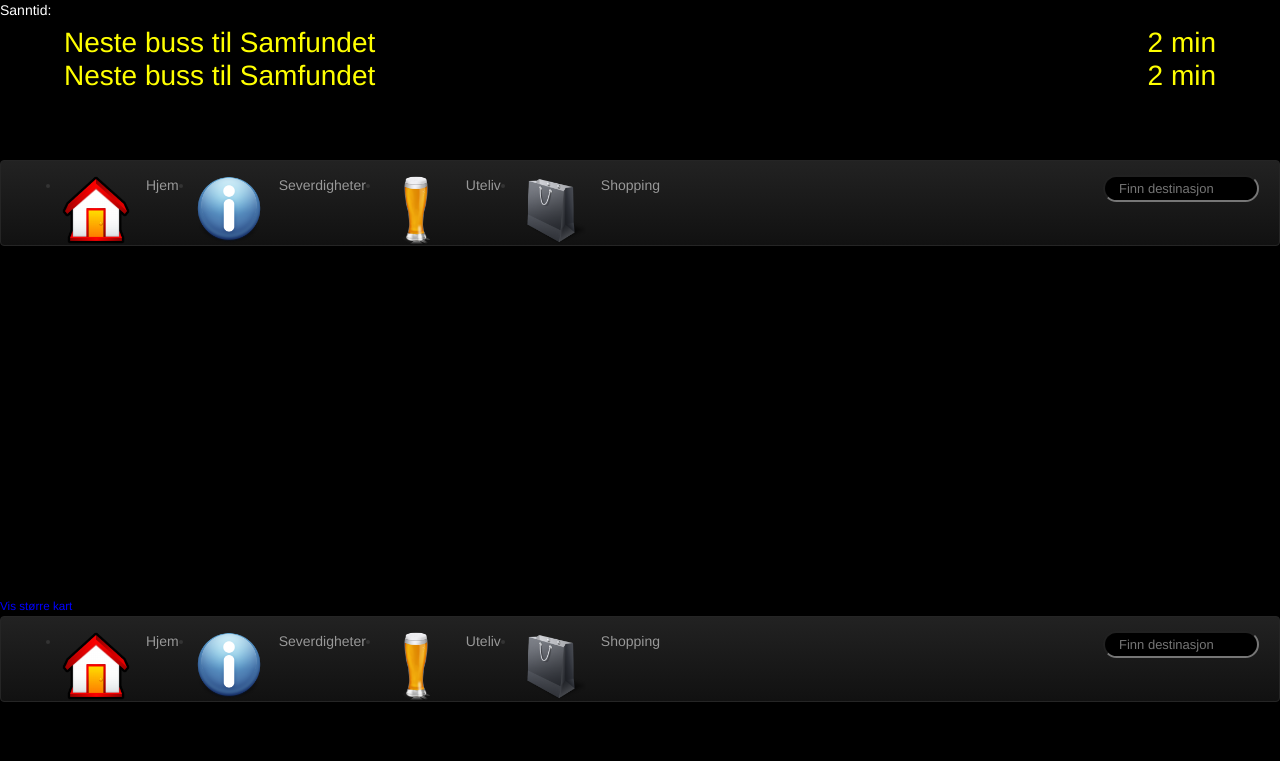
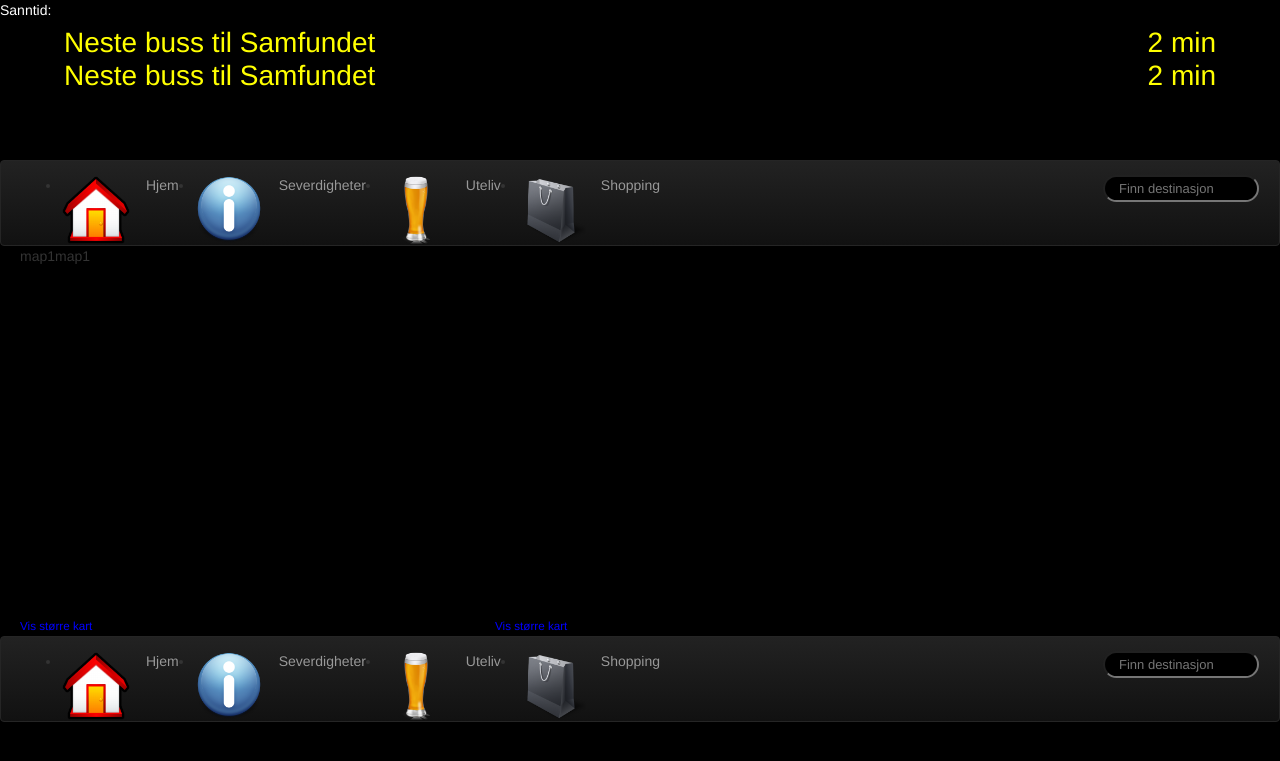
Before and after one commit to magnuskiro/ATBdemo, a PHP site: page /step_1.php in a window 1280 px wide. Shown: the top 761 px of the page. Run offline with PHP 8.4, Linux system fonts and the light colour scheme; some libraries are stand-ins or nearby versions.

Commit message:
ferdigstilling av steg 1
Søk i søkefelt fører til step_1.php som viser to kart; der man skal gå.

```diff
--- a/head.php
+++ b/head.php
@@ -10,7 +10,14 @@
     <link href="menu.css" rel="stylesheet">
     <link href="bootstrap-responsive.css" rel="stylesheet">
     <link href="st.css" rel="stylesheet">
-
+    <script>
+        function isEnterPressed(e) {
+            if (e.keyCode == 13) {
+                document.location = 'step_1.php';
+                return false;
+            }
+        }
+    </script>
 
     <script type="text/javascript" async="" id="gauges-tracker" data-site-id="4f0dc9fef5a1f55508000013" src="//secure.gaug.es/track.js"></script><script type="text/javascript" async="" src="http://www.google-analytics.com/ga.js"></script><script type="text/javascript">
       var _gaq = _gaq || [];
--- a/menu.php
+++ b/menu.php
@@ -8,7 +8,9 @@
                       <li><a href="shopping.php"><img class="icon" src="icons/shopping.png"></img>Shopping</a></li>
 
                     <form class="navbar-search" action="">
-                      <input type="text" class="search-query span2" placeholder="Finn destinasjon">
+                      <input type="text" class="search-query span2" placeholder="Finn destinasjon"
+                             onKeyPress="return isEnterPressed(event)"
+                      >
                     </form>
 
                     </ul>
--- a/step_1.php
+++ b/step_1.php
@@ -6,8 +6,22 @@
 <?PHP include("st.php"); ?>
 <?PHP include("menu.php"); ?>
 
+<div style="margin-left:20px;">
 
-<iframe width="425" height="350" frameborder="0" scrolling="no" marginheight="0" marginwidth="0" src="https://maps.google.com/maps?f=d&amp;source=s_d&amp;saddr=Munkegata&amp;daddr=Dronningens+gate&amp;hl=no&amp;geocode=FRLpxwMdFpieAA%3BFRzlxwMd-JeeAA&amp;aq=&amp;sll=63.432504,10.393968&amp;sspn=0.00138,0.005284&amp;dirflg=w&amp;mra=dme&amp;mrsp=0&amp;sz=18&amp;ie=UTF8&amp;t=m&amp;ll=63.432504,10.393968&amp;spn=0.00138,0.005284&amp;output=embed"></iframe><br /><small><a href="https://maps.google.com/maps?f=d&amp;source=embed&amp;saddr=Munkegata&amp;daddr=Dronningens+gate&amp;hl=no&amp;geocode=FRLpxwMdFpieAA%3BFRzlxwMd-JeeAA&amp;aq=&amp;sll=63.432504,10.393968&amp;sspn=0.00138,0.005284&amp;dirflg=w&amp;mra=dme&amp;mrsp=0&amp;sz=18&amp;ie=UTF8&amp;t=m&amp;ll=63.432504,10.393968&amp;spn=0.00138,0.005284" style="color:#0000FF;text-align:left">Vis større kart</a></small>
+    <div style="float:left">map1</div>
+    <div>map1</div>
+
+    <div style="float:left; margin-right: 50px">
+
+        <iframe  width="425" height="350" frameborder="0" scrolling="no" marginheight="0" marginwidth="0" src="https://maps.google.com/maps?f=d&amp;source=s_d&amp;saddr=Munkegata&amp;daddr=Dronningens+gate&amp;hl=no&amp;geocode=FRLpxwMdFpieAA%3BFRzlxwMd-JeeAA&amp;aq=&amp;sll=63.432504,10.393968&amp;sspn=0.00138,0.005284&amp;dirflg=w&amp;mra=dme&amp;mrsp=0&amp;sz=18&amp;ie=UTF8&amp;t=m&amp;ll=63.432504,10.393968&amp;spn=0.00138,0.005284&amp;output=embed"></iframe><br /><small><a href="https://maps.google.com/maps?f=d&amp;source=embed&amp;saddr=Munkegata&amp;daddr=Dronningens+gate&amp;hl=no&amp;geocode=FRLpxwMdFpieAA%3BFRzlxwMd-JeeAA&amp;aq=&amp;sll=63.432504,10.393968&amp;sspn=0.00138,0.005284&amp;dirflg=w&amp;mra=dme&amp;mrsp=0&amp;sz=18&amp;ie=UTF8&amp;t=m&amp;ll=63.432504,10.393968&amp;spn=0.00138,0.005284" style="color:#0000FF;text-align:left">Vis større kart</a></small>
+    </div>
+
+    <div style="">
+
+        <iframe width="425" height="350" frameborder="0" scrolling="no" marginheight="0" marginwidth="0" src="https://maps.google.com/maps?f=d&amp;source=s_d&amp;saddr=Loholt+alle&amp;daddr=Dragvollidretts+Senter,+Trondheim,+Norge&amp;hl=no&amp;geocode=FTmJxwMdYsmfAA%3BFbmCxwMdttWfACHE3Nj5btLiMSlH3nfVODBtRjHE3Nj5btLiMQ&amp;aq=3&amp;oq=drag&amp;sll=63.40848,10.4707&amp;sspn=0.005523,0.021136&amp;dirflg=w&amp;mra=dme&amp;mrsp=0&amp;sz=16&amp;ie=UTF8&amp;ll=63.40848,10.4707&amp;spn=0.005523,0.021136&amp;t=m&amp;output=embed"></iframe><br /><small><a href="https://maps.google.com/maps?f=d&amp;source=embed&amp;saddr=Loholt+alle&amp;daddr=Dragvollidretts+Senter,+Trondheim,+Norge&amp;hl=no&amp;geocode=FTmJxwMdYsmfAA%3BFbmCxwMdttWfACHE3Nj5btLiMSlH3nfVODBtRjHE3Nj5btLiMQ&amp;aq=3&amp;oq=drag&amp;sll=63.40848,10.4707&amp;sspn=0.005523,0.021136&amp;dirflg=w&amp;mra=dme&amp;mrsp=0&amp;sz=16&amp;ie=UTF8&amp;ll=63.40848,10.4707&amp;spn=0.005523,0.021136&amp;t=m" style="color:#0000FF;text-align:left">Vis større kart</a></small>
+
+    </div>
+</div>
 
 <?PHP include("menu.php"); ?>
 
```
